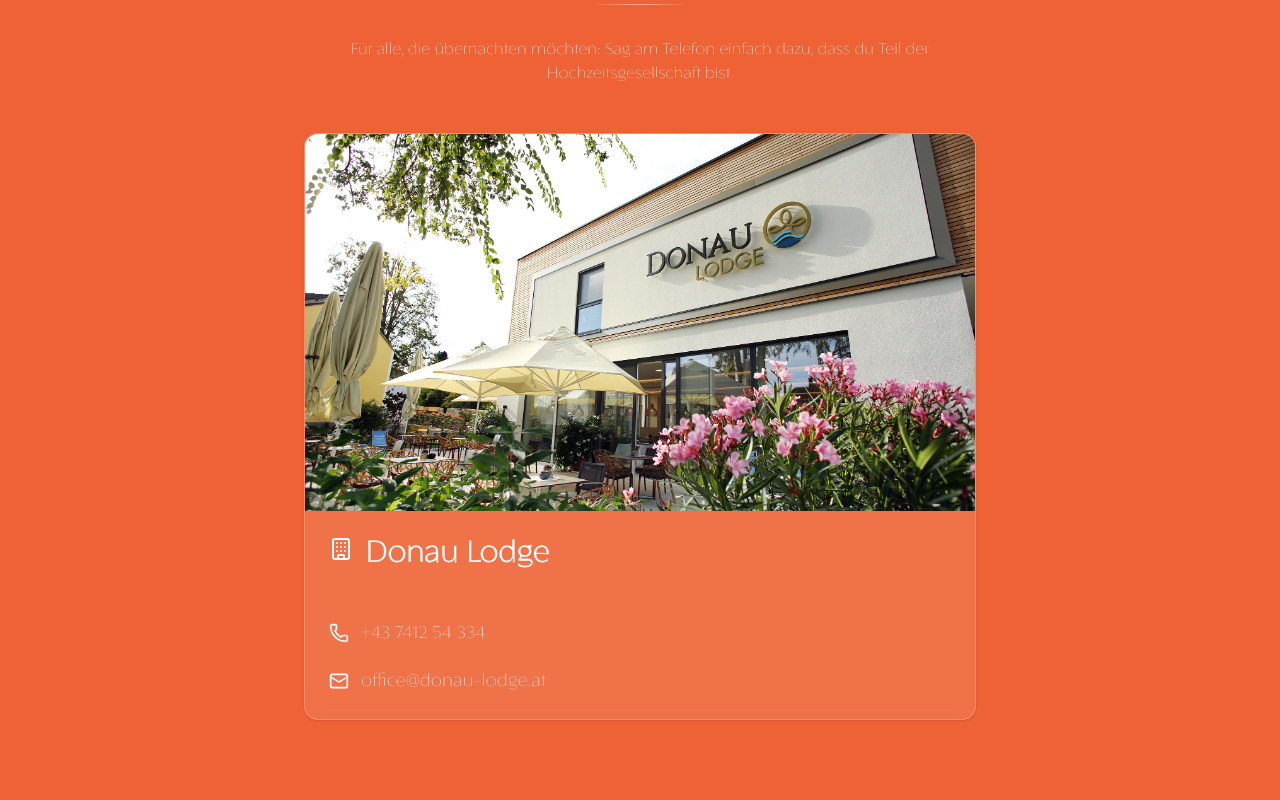
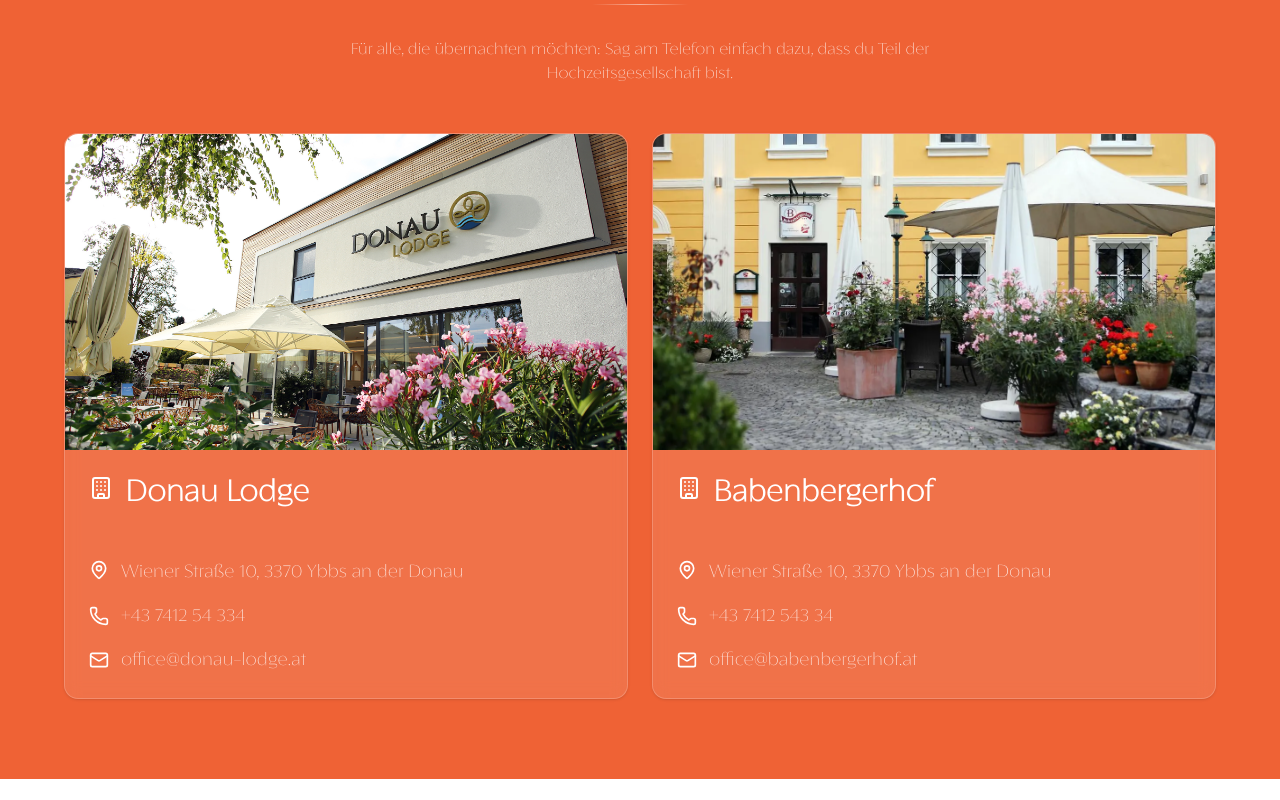
Before and after one commit to thejagger/wedding-auer, a React (Vite) app: page / in a window 1280 px wide. Shown: the part 2876-3676 px from the top of the page. After the commit the page ends 3655 px from the top, so only its background shows below. Built offline with nearby package versions, Linux system fonts and the light colour scheme.

Commit message:
added babenbergerhof

```diff
--- a/src/components/Accommodations.tsx
+++ b/src/components/Accommodations.tsx
@@ -1,28 +1,58 @@
 import { Card, CardContent, CardHeader, CardTitle } from "@/components/ui/card";
-import { Phone, Mail, Building } from "lucide-react";
+import { Phone, Mail, Building, MapPin } from "lucide-react";
 import { AspectRatio } from "@/components/ui/aspect-ratio";
 import donauLodgeImage from "@/assets/donau-lodge.jpg";
+import babenbergerhofImage from "@/assets/babenbergerhof.webp";
+
+interface Hotel {
+  image: string;
+  name: string;
+  address?: string;
+  phone: string;
+  email: string;
+}
+
+const hotels: Hotel[] = [
+  {
+    image: donauLodgeImage,
+    name: "Donau Lodge",
+    address: "Wiener Straße 10, 3370 Ybbs an der Donau",
+    phone: "+43 7412 54 334",
+    email: "office@donau-lodge.at",
+  },
+  {
+    image: babenbergerhofImage,
+    name: "Babenbergerhof",
+    address: "Wiener Straße 10, 3370 Ybbs an der Donau",
+    phone: "+43 7412 543 34",
+    email: "office@babenbergerhof.at",
+  },
+];
 
 export function Accommodations() {
   return (
     <section className="py-20 px-6" style={{ backgroundColor: '#ef6235' }}>
-      <div className="max-w-5xl mx-auto">
+      <div className="max-w-6xl mx-auto">
         <div className="flex flex-col items-center gap-8 mb-12">
           <h2 className="text-3xl md:text-4xl font-bold text-white">
-            Unterkunft
+            Unterkünfte
           </h2>
-          <div className="h-px w-24 bg-linear-to-r from-transparent via-white/50 to-transparent" />
+          <div className="h-px w-24 bg-gradient-to-r from-transparent via-white/50 to-transparent" />
           <p className="max-w-2xl text-center text-white/90">
             Für alle, die übernachten möchten: Sag am Telefon einfach dazu, dass du Teil der Hochzeitsgesellschaft bist.
           </p>
         </div>
 
-        <div className="flex justify-center">
-          <Card className="overflow-hidden py-0 border-white/20 bg-white/10 hover:bg-white/20 hover:shadow-xl transition-all backdrop-blur-sm w-full max-w-2xl">
+        <div className="grid grid-cols-1 md:grid-cols-2 gap-6">
+          {hotels.map((hotel, index) => (
+            <Card
+              key={index}
+              className="overflow-hidden py-0 border-white/20 bg-white/10 hover:bg-white/20 hover:shadow-xl transition-all backdrop-blur-sm"
+            >
               <AspectRatio ratio={16 / 9} className="overflow-hidden">
                 <img
-                src={donauLodgeImage}
-                alt="Donau Lodge"
+                  src={hotel.image}
+                  alt={hotel.name}
                   className="h-full w-full object-cover"
                   loading="lazy"
                 />
@@ -30,30 +60,39 @@
               <CardHeader className="pb-4">
                 <div className="flex items-start gap-3">
                   <Building className="h-6 w-6 text-white mt-0.5 shrink-0" />
-                <CardTitle className="text-2xl md:text-3xl text-white">Donau Lodge</CardTitle>
+                  <CardTitle className="text-2xl md:text-3xl text-white">{hotel.name}</CardTitle>
                 </div>
               </CardHeader>
-            <CardContent className="space-y-5 pb-6">
+              <CardContent className="space-y-4 pb-6">
+                {hotel.address && (
+                  <div className="flex items-start gap-3 text-base">
+                    <MapPin className="h-5 w-5 text-white shrink-0 mt-0.5" />
+                    <div className="text-white/90 text-lg">
+                      {hotel.address}
+                    </div>
+                  </div>
+                )}
                 <div className="flex items-center gap-3 text-base">
                   <Phone className="h-5 w-5 text-white shrink-0" />
                   <a
-                  href="tel:+43741254334"
+                    href={`tel:${hotel.phone.replace(/\s/g, '')}`}
                     className="text-white/90 hover:text-white transition-colors text-lg"
                   >
-                  +43 7412 54 334
+                    {hotel.phone}
                   </a>
                 </div>
                 <div className="flex items-center gap-3 text-base">
                   <Mail className="h-5 w-5 text-white shrink-0" />
                   <a
-                  href="mailto:office@donau-lodge.at"
+                    href={`mailto:${hotel.email}`}
                     className="text-white/90 hover:text-white transition-colors break-all text-lg"
                   >
-                  office@donau-lodge.at
+                    {hotel.email}
                   </a>
                 </div>
               </CardContent>
             </Card>
+          ))}
         </div>
       </div>
     </section>
```
Also changed, not shown: src/assets/babenbergerhof.webp (added). Lines whose indentation alone changed are shown as unchanged.
